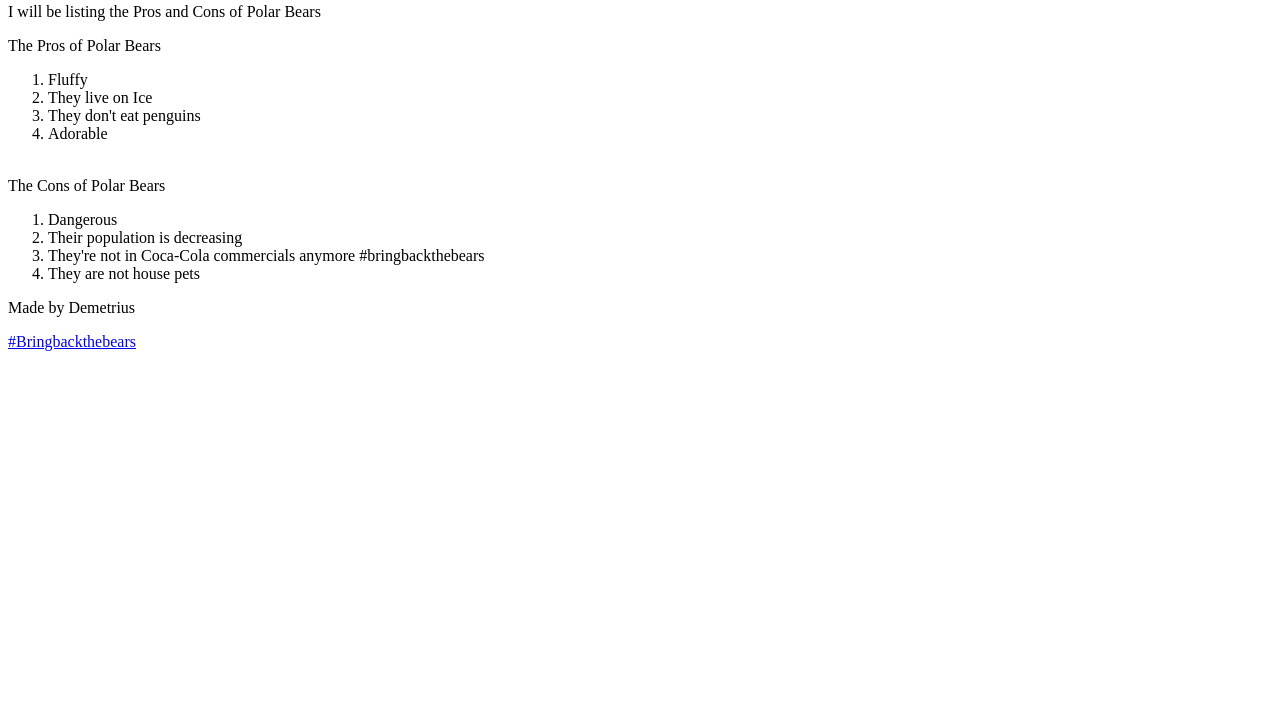
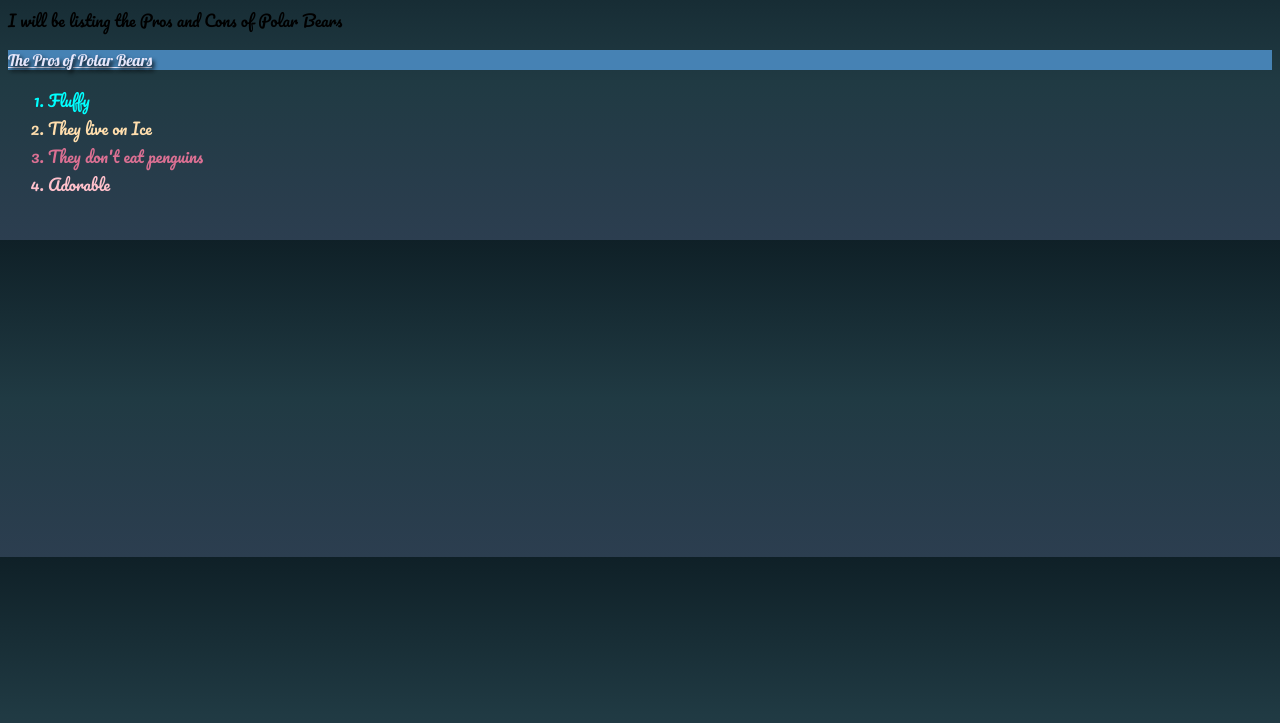
Before and after one commit to Foboidem/Targeting, a plain HTML site: page practice.html in a window 1280 px wide. Shown: the part 77-800 px from the top of the page. Drawn offline with Linux system fonts and the light colour scheme.

Commit message:
idsandclass

```diff
--- a/practice.css
+++ b/practice.css
@@ -1,3 +1,10 @@
+
+
+body{
+  background: linear-gradient(#0F2027,#203A43,#2c3e50);
+}
+
+
 .head{
   font-family: 'Lobster', cursive;
   color: Lavender;
@@ -7,26 +14,27 @@
 
 }
 
-p{
- font-family: 'Quattrocento Sans', sans-serif;
-  color: Lavender;
-  text-align: justify;
-   background-color: SteelBlue;
-   text-shadow: 2px 3px 4px whitesmoke;
+.Par{
+  color: black;
+  font-family: 'Pacifico', cursive;
 }
 
-section{
-    color: Lavender;
-    background-color: black;
+#Fluffy{
+  color: aqua;
+  font-family: 'Pacifico', cursive;
 }
 
-article{
-  color: Lavender;
-  background-color: SteelBlue;
-  text-align: justify;
-
+#Ice{
+  color: navajowhite;
+  font-family: 'Pacifico', cursive;
 }
 
-body{
-  background: linear-gradient(#0F2027,#203A43,#2c3e50);
+#Taps{
+  color: palevioletred;
+  font-family: 'Pacifico', cursive;
 }
+
+#Ador{
+  color: pink;
+  font-family: 'Pacifico', cursive;
+}
--- a/practice.html
+++ b/practice.html
@@ -5,48 +5,31 @@
     <html>
     <head>
 
-        <title>Page Title</title>
 
+        <link href="https://fonts.googleapis.com/css?family=Lobster|Pacifico|Quattrocento+Sans" rel="stylesheet">
+        <link rel="stylesheet" type="text/css" href="practice.css">
 
     </head>
     <body>
 
-          <h1 class="head">Pros&Con Bears</h1>
+          <h1 class="head">Pros of Bears</h1>
 
-<p>I will be listing the Pros and Cons of Polar Bears</p>
+<p class="Par">I will be listing the Pros and Cons of Polar Bears</p>
 
 <section>
     <header class="head">The Pros of Polar Bears</header>
     <article>
 
        <ol>
-       <li>Fluffy</li>
-       <li>They live on Ice</li>
-       <li>They don't eat penguins</li>
-       <li>Adorable</li>
+       <li id="Fluffy" >Fluffy</li>
+       <li id="Ice">They live on Ice</li>
+       <li id="Taps">They don't eat penguins</li>
+       <li id="Ador">Adorable</li>
        </ol>
     </article>
        <br>
 </section>
 
- <section>
-   <article>
-       <header class="head">The Cons of Polar Bears</header>
-
-      <ol>
-       <li>Dangerous</li>
-       <li>Their population is decreasing</li>
-       <li>They're not in Coca-Cola commercials anymore #bringbackthebears</li>
-       <li>They are not house pets</li>
-      </ol>
-
-      <footer>
-          <p>Made by Demetrius</p>
-          <p><a href=https://www.youtube.com/watch?v=l8-Mr1Vf2iw>#Bringbackthebears</a></p>
-      </footer>
-
-   </article>
-</section>
 
     </body>
     </html>
```
